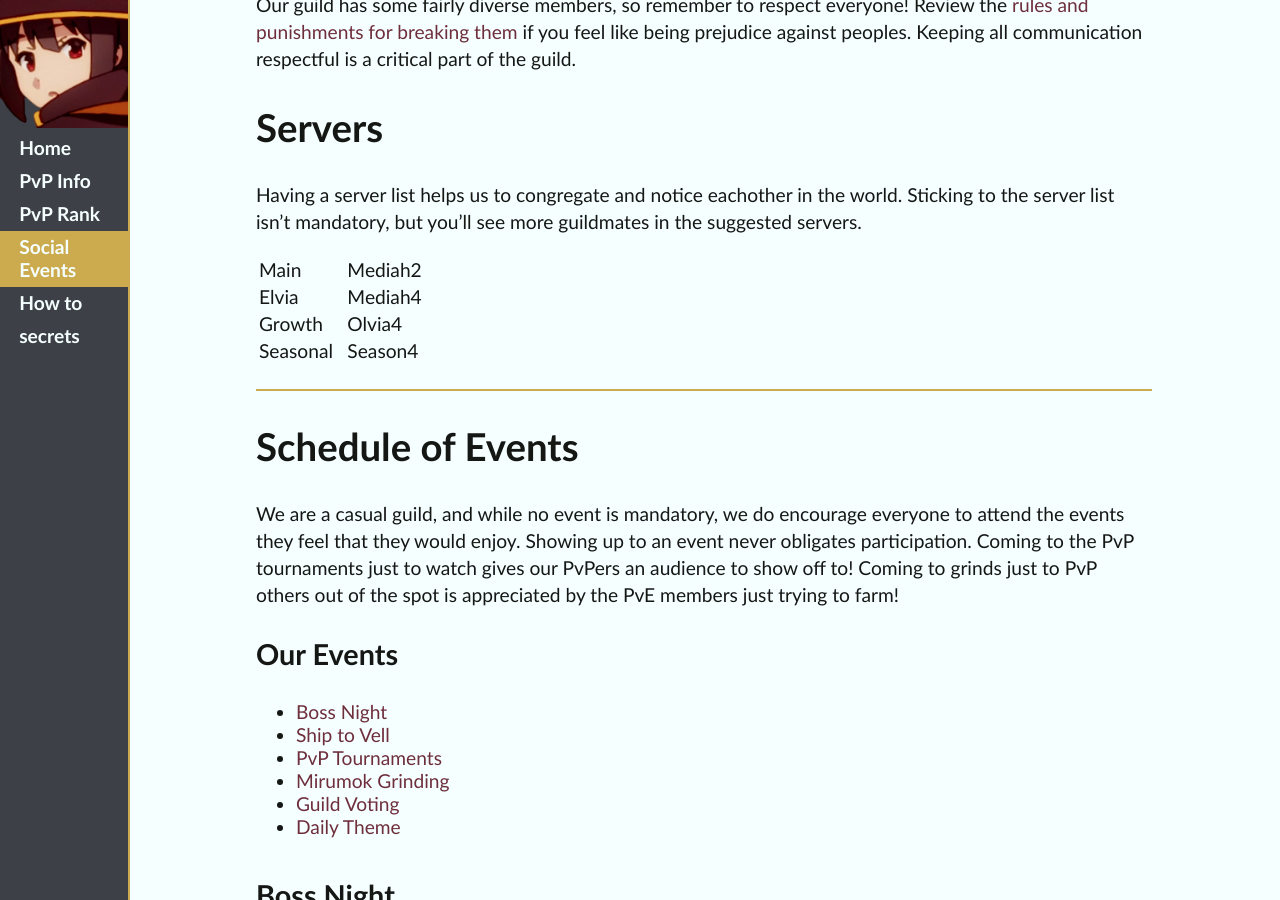
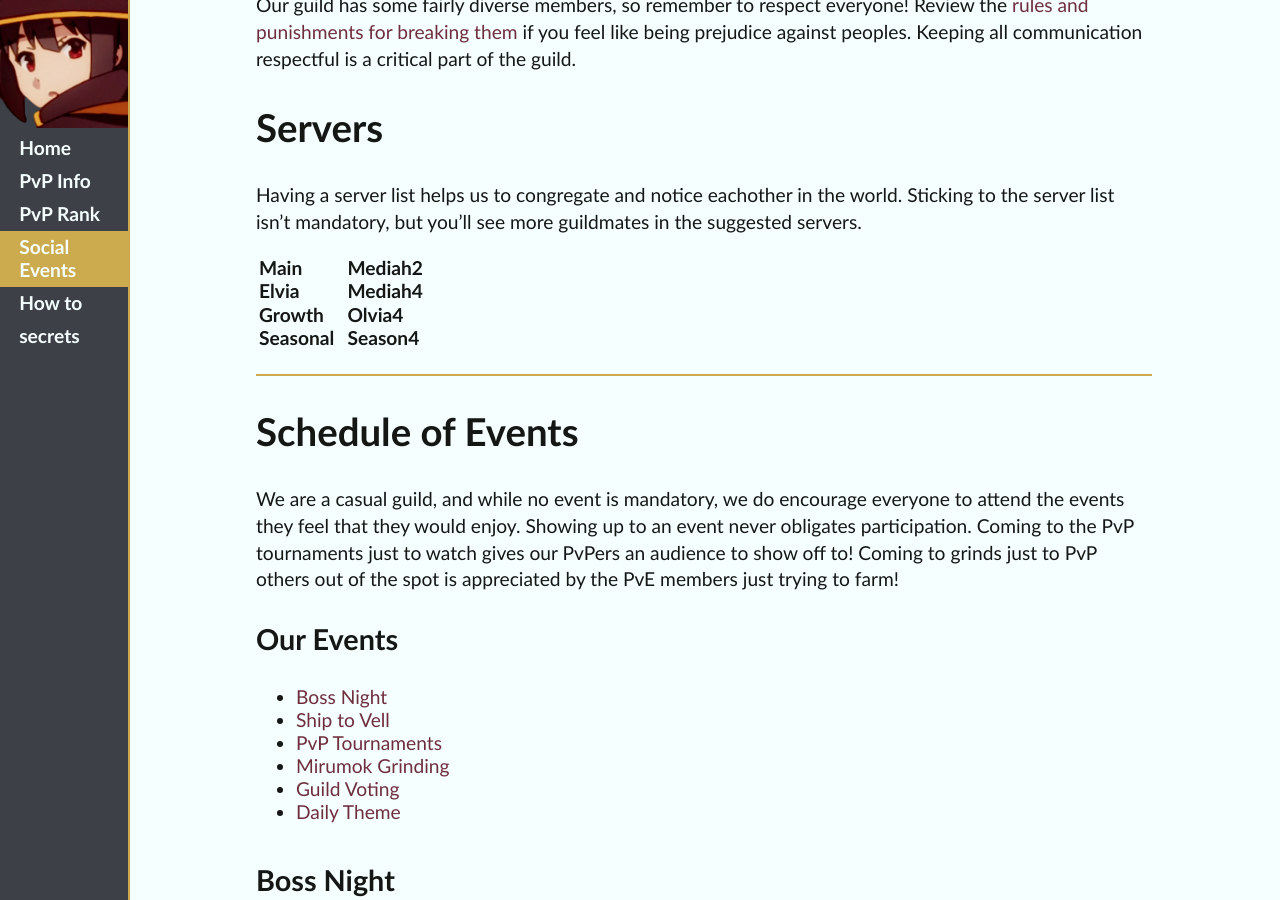
Before and after one commit to ideonella/ideonella.github.io, a Jekyll site: the page built from social.md, in a window 1280 px wide and 900 px high, scrolled down 571 px. Built offline with Jekyll 4.4.1, drawn with Linux system fonts in a browser that asks for light colours.

Commit message:
Update social.md

```diff
--- a/social.md
+++ b/social.md
@@ -25,7 +25,7 @@ Having a server list helps us to congregate and notice eachother in the world. S
 |Elvia|Mediah4
 |Growth|Olvia4|
 |Seasonal|Season4|
-{: .small strong}
+{: .small .strong}
 
 ---
 
@@ -102,4 +102,4 @@ These are the suggested daily activites!
 |Thursday|Lifeskill|
 |Friday|Grind|
 |Saturday|Bosses|
-{: .small strong}
+{: .small .strong}
```
